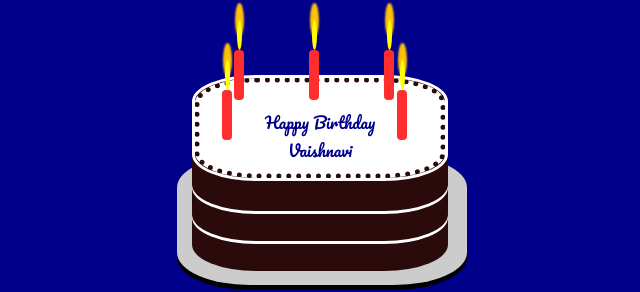
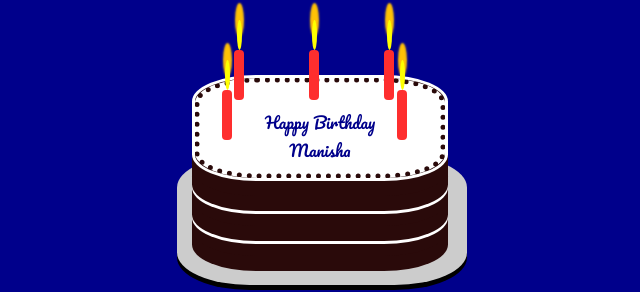
Before and after one commit to adityakrr/HBD, a plain HTML site: page index.html in a window 1280 px wide. Shown: the part 255-547 px from the top of the page, 323-963 px from the left. Drawn offline with Linux system fonts and the light colour scheme.

Commit message:
Update index.html

```diff
--- a/index.html
+++ b/index.html
@@ -20,7 +20,7 @@
             <div class="layer"></div>
             <div class="icing">
                 <div class="name">
-                    <p style="color: darkblue;">Happy Birthday <br/> <span id="name">Vaishnavi</span></p>
+                    <p style="color: darkblue;">Happy Birthday <br/> <span id="name">Manisha</span></p>
                 </div>
             </div>
             <div class="candle1">
@@ -41,7 +41,7 @@
         </div>
         <div class ="text" style="color: white;">May all your dreams come true and May God crown you with all the success in life. Wishing you many returns of this day. Happy birthday!
         <br> From
-        <br><a style="color: navajowhite;" href="https://www.instagram.com/v15hnu_pra6hu/?r=nametag">Vishnu Prabhu</a>
+        <br><a style="color: navajowhite;" href="">Aditya</a>
         </div>
 
         <audio id="HBD" loop>
```
